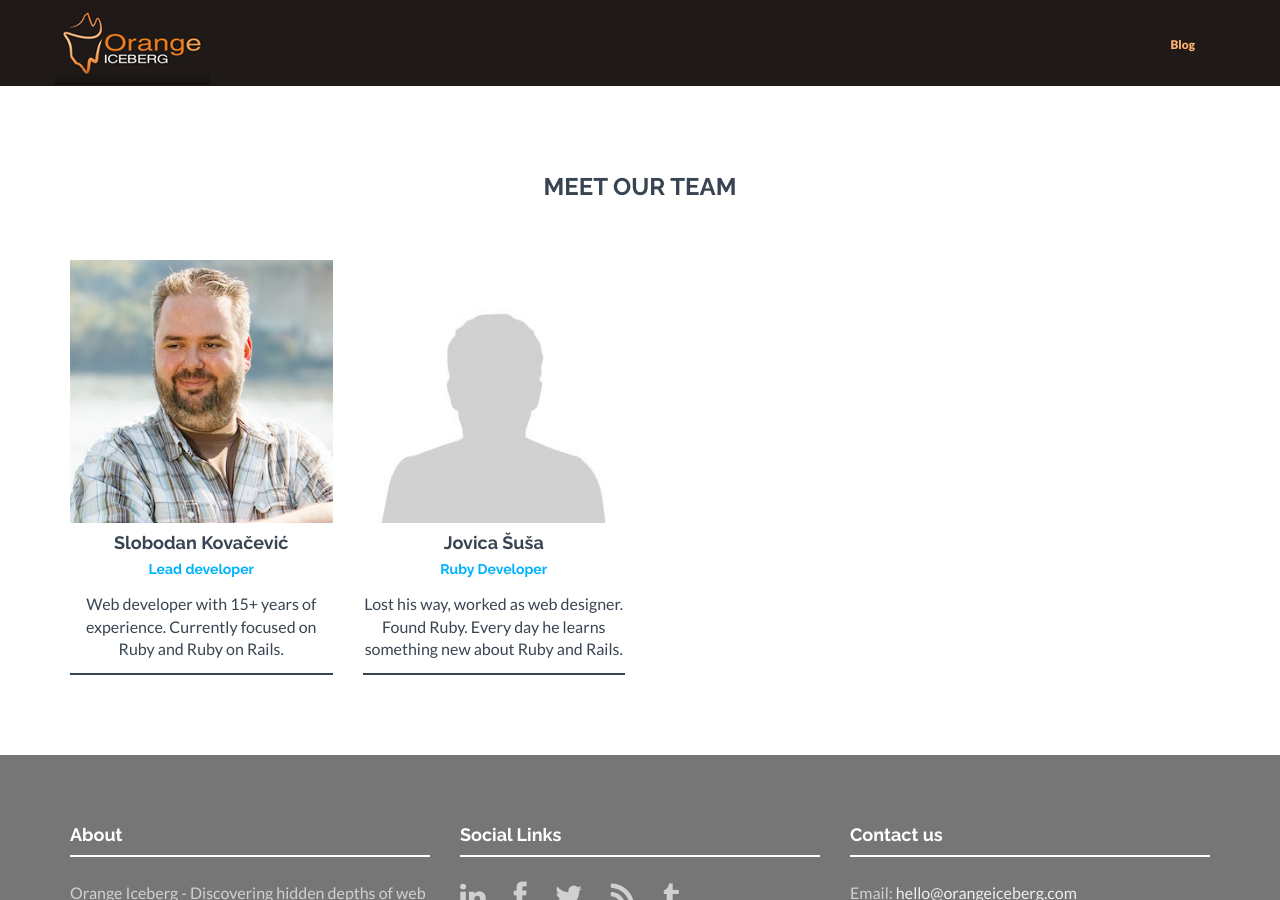
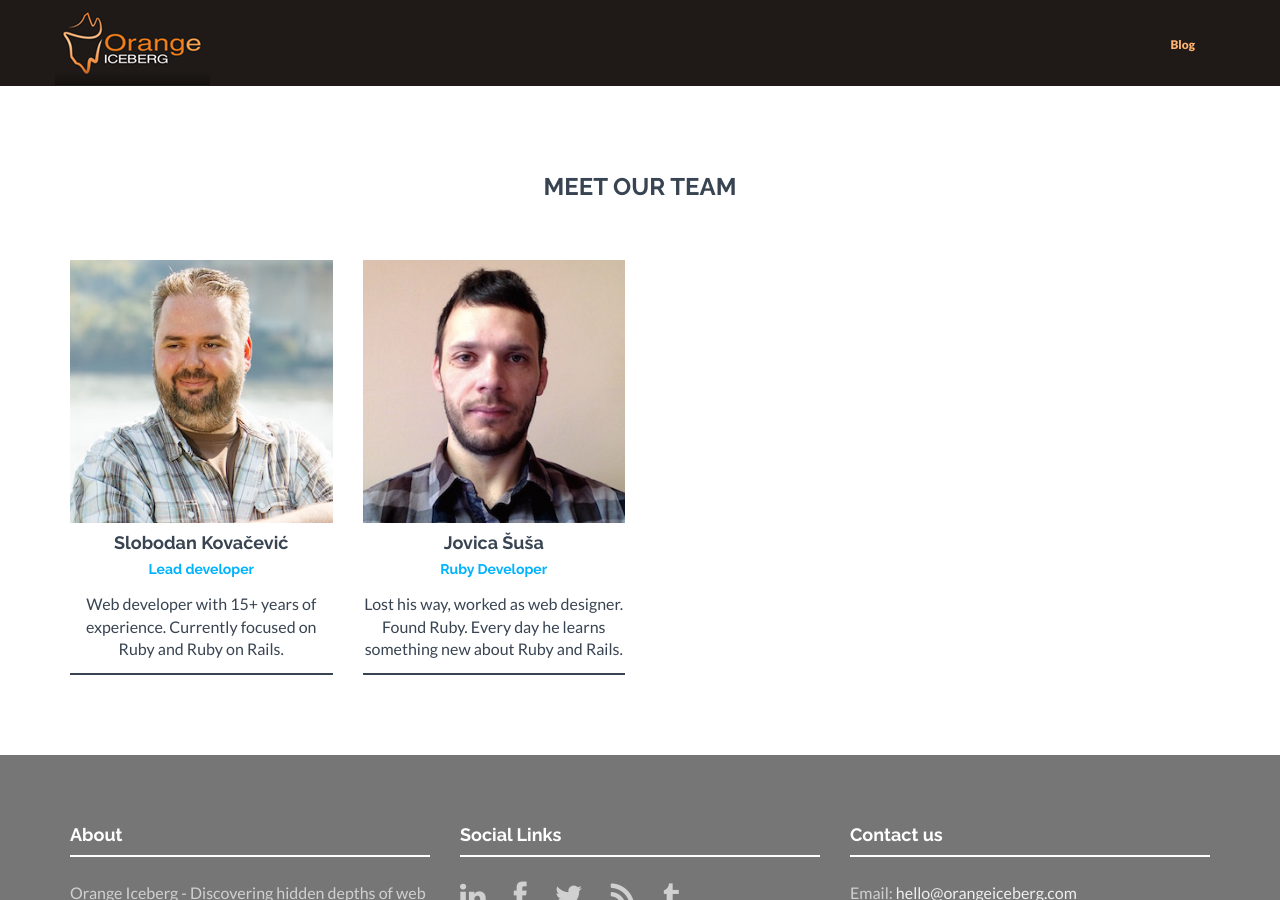
Before and after one commit to basti/orangeiceberg.com, a Jekyll site: the page built from about/index.html, in a window 1280 px wide and 900 px high, scrolled down 589 px. Built offline with Jekyll 4.4.1, drawn with Linux system fonts in a browser that asks for light colours; nearby versions of some CDN libraries; Markdown is read by kramdown in place of the engine named in the settings.

Commit message:
Updated Jovica's photo.

```diff
--- a/_data/team.yml
+++ b/_data/team.yml
@@ -10,4 +10,4 @@
   github: https://github.com/JovicaSusa
   role: Ruby Developer
   blurb: Lost his way, worked as web designer. Found Ruby. Every day he learns something new about Ruby and Rails.
-  photo: placeholder-300x300.jpg
+  photo: jovica-300x300.jpg
```
Also changed, not shown: assets/images/team/jovica-300x300.jpg (added).
